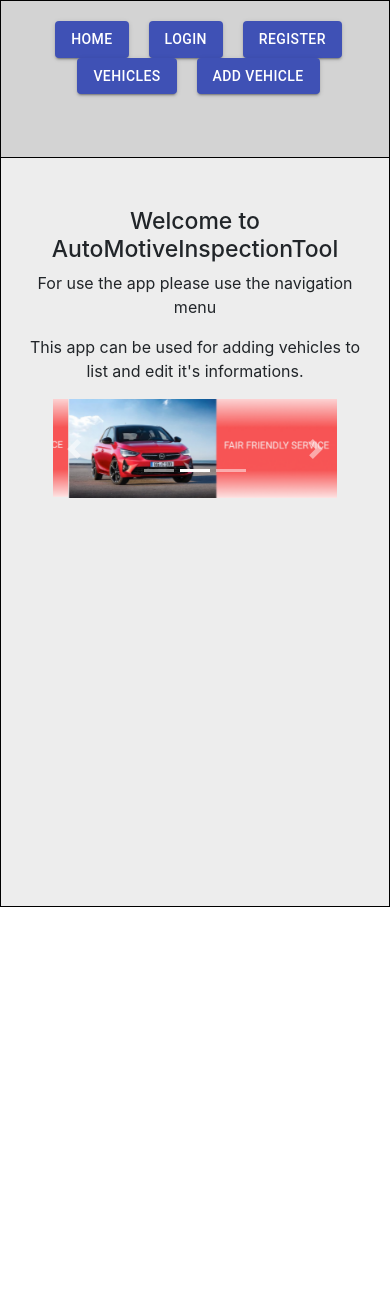
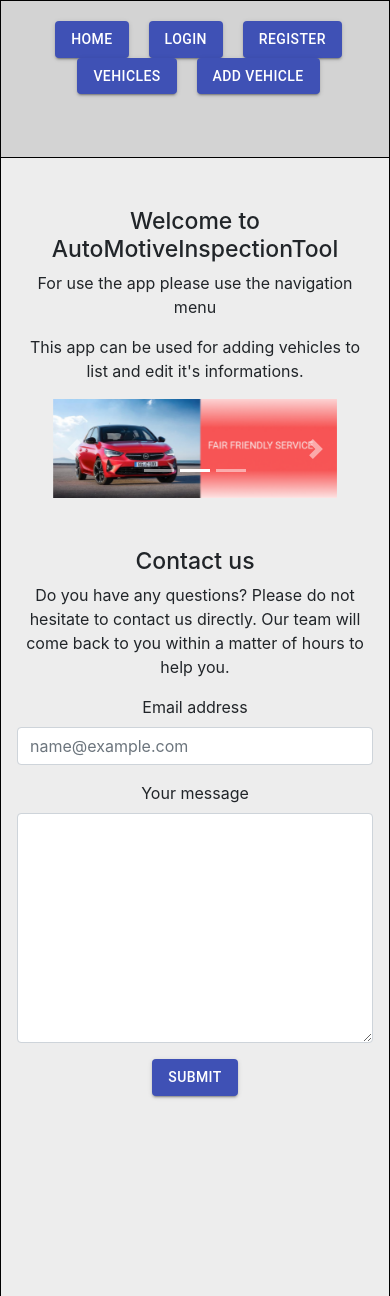
Before and after one commit to kamilbochno/AutoMotiveInspectionTool, a React (Create React App) app: page / in a window 390 px wide. Shown: the top 1296 px of the page. Before the commit the page ends 907 px from the top, so only its background shows below. Built offline with nearby package versions, Linux system fonts and the light colour scheme.

Commit message:
Add contact form

```diff
--- a/src/Components/Home/Home.css
+++ b/src/Components/Home/Home.css
@@ -22,12 +22,12 @@
     background-color: #ededed;
     margin: 0 auto;
     margin-top: -23px;
-    height: 750px;
+    height: 1200px;
     border: 1px solid black;
 
 }
 
-.carousel {
+.Carousel {
     margin-left: 160px;
     margin-top: 50px;
     width: 900px;
@@ -40,12 +40,20 @@
     margin-top: 50px;
 }
 
+.Contact {
+    margin: 0 auto;
+    width: 500px;
+}
+
+
+
+
 @media screen and (max-width: 1024px) {
     .Navigation {
         width: 100%;
 
     }
-    .carousel {
+    .Carousel {
         margin: 0 auto;
         width: 65%;
     }
@@ -66,8 +74,11 @@
     .Navigation {
         height: 180px;
     }
-    .carousel {
+    .Carousel {
         margin: 0 auto;
         width: 80%;
     }
+    .Contact {
+        width: auto;
+    }
 }
--- a/src/Components/Home/Home.js
+++ b/src/Components/Home/Home.js
@@ -7,7 +7,7 @@ import Slide1 from './slide1_1.jpg';
 import Slide2 from './slide2_2.jpg';
 import Slide3 from './slide3_3.jpg';
 
-import { Carousel } from 'react-bootstrap';
+import { Carousel, Form } from 'react-bootstrap';
 
 
 import styles from './Home.css';
@@ -46,7 +46,7 @@ function Home() {
                     <h1>Welcome to AutoMotiveInspectionTool</h1>
                     <p>For use the app please use the navigation menu</p>
                     <p>This app can be used for adding vehicles to list and edit it's informations.</p>
-                    <Carousel className="carousel">
+                    <Carousel className="Carousel">
                         <Carousel.Item>
                             <img
                                 className="d-block w-100"
@@ -69,10 +69,24 @@ function Home() {
                             />
                         </Carousel.Item>
                     </Carousel>
-
+                    <Form className="Contact">
+                        <h1>Contact us</h1>
+                        <p>Do you have any questions? Please do not hesitate to contact us directly. Our team will come back to you within a matter of hours to help you.</p>
+                        <Form.Group controlId="contactForm.ControlInput1">
+                            <Form.Label>Email address</Form.Label>
+                            <Form.Control type="email" placeholder="name@example.com" />
+                        </Form.Group>
+                        <Form.Group controlId="contactForm.ControlTextarea1">
+                            <Form.Label>Your message</Form.Label>
+                            <Form.Control as="textarea" rows={9} />
+                        </Form.Group>
+                        <Button variant="contained" color="primary">Submit</Button>
+                    </Form>
 
 
                 </Container>
+
+
             </div>
         </div>
     )
```
